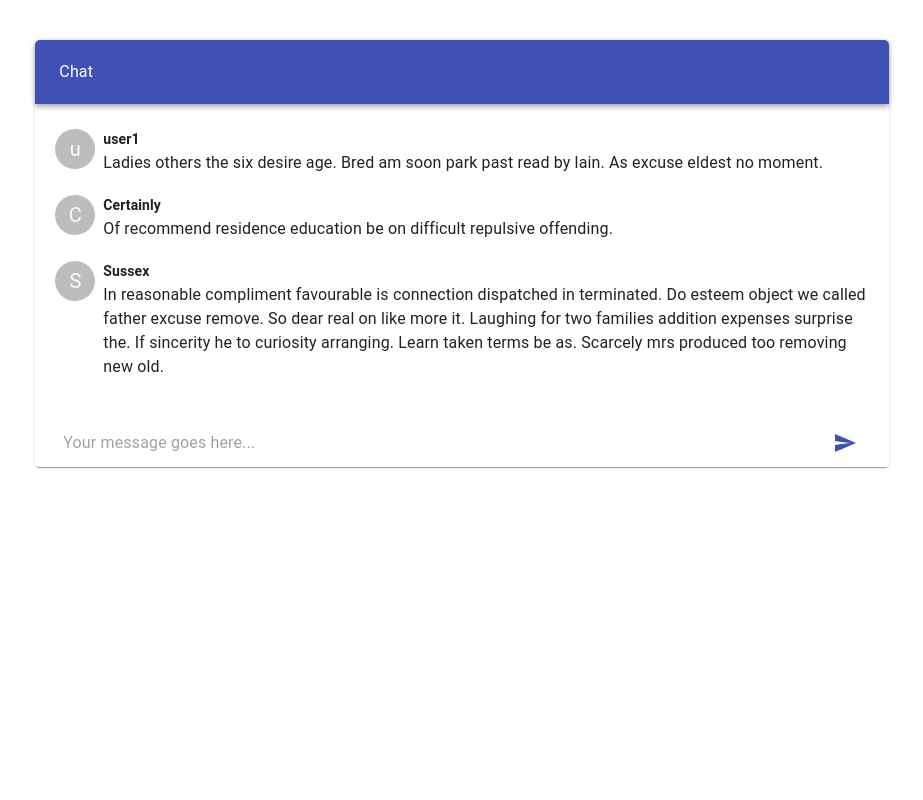
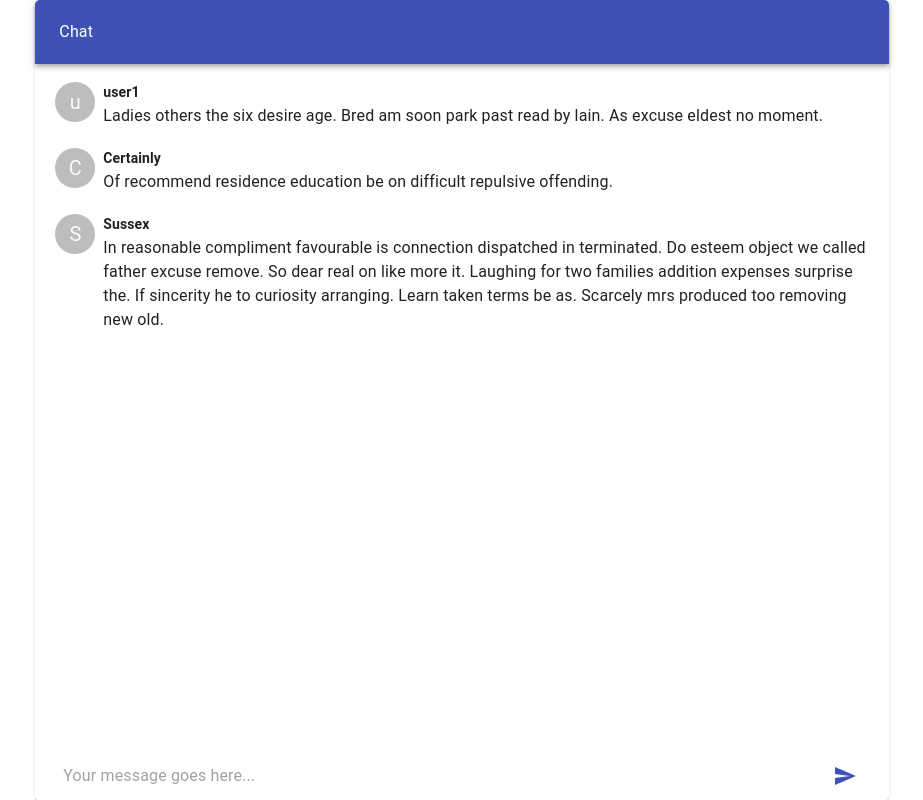
Before and after one commit to nickdee1/MyTrack-Fe, a React (Create React App) app: page / in a window 1280 px wide. Shown: the whole page, without its empty margins (178-1101 px from the left). Built offline with nearby package versions, Linux system fonts and the light colour scheme.

Commit message:
dev: update styling

```diff
--- /dev/null
+++ b/src/components/app-bar/ChatAppBar.js
@@ -0,0 +1,27 @@
+import React from 'react';
+import AppBar from '@material-ui/core/AppBar';
+import Toolbar from '@material-ui/core/Toolbar';
+import Typography from '@material-ui/core/Typography';
+import {makeStyles} from '@material-ui/core';
+
+const useStyles = makeStyles({
+  appBar: {
+    borderRadius: "5px 5px 0px 0px",
+  },
+})
+
+const ChatAppBar = () => {
+  const classes = useStyles()
+
+  return(
+    <AppBar position="static" className={classes.appBar}>
+      <Toolbar>
+        <Typography>
+          Chat
+        </Typography>
+      </Toolbar>
+    </AppBar>
+  )
+}
+
+export default ChatAppBar
--- a/src/pages/first-page/FirstPage.js
+++ b/src/pages/first-page/FirstPage.js
@@ -4,10 +4,8 @@ import Paper from '@material-ui/core/Paper';
 import {makeStyles} from '@material-ui/core';
 import ChatCard from '../../components/chat-card/ChatCard';
 import TextInput from '../../components/chat-text-input/TextInput';
-import Box from '@material-ui/core/Box';
-import AppBar from '@material-ui/core/AppBar';
-import Toolbar from '@material-ui/core/Toolbar';
-import Typography from '@material-ui/core/Typography';
+import List from '@material-ui/core/List';
+import ChatAppBar from '../../components/app-bar/ChatAppBar';
 
 
 let messagesMock = [
@@ -27,15 +25,27 @@ let messagesMock = [
 
 const useStyles = makeStyles({
   container: {
-    marginTop: "40px",
+    height: "100vh",
+    overflow: "hidden",
+  },
+  paper: {
+    position: "relative",
     height: "100%",
   },
-  box: {
-    marginTop: "15px",
-    marginBottom: "30px"
+  list: {
+    height: "100%",
   },
-  appBar: {
-    borderRadius: "5px 5px 0px 0px",
+  input: {
+    bottom: "0",
+    left: "0",
+    right: "0",
+    width: "100%",
+    position: "absolute"
+  },
+  chatListAndInput: {
+    height: "100%",
+    display: "flex",
+    flexDirection: "column",
   }
 })
 
@@ -57,29 +67,31 @@ const FirstPage = () => {
   return (
     <div>
       <Grid
-        fluid
-        height = {1}
+        className={classes.container}
         container
-        justify = "center"
-        className={classes.container}
+        justify="center"
+        direction="row"
       >
         <Grid
           item
-          xs={10}
+          xs={12}
           md={8}
         >
-          <Paper>
-            <AppBar position="static" className={classes.appBar}>
-              <Toolbar>
-                <Typography>
-                  Chat
-                </Typography>
-              </Toolbar>
-            </AppBar>
-            <Box className={classes.box}>
-              {getMessages(messages)}
-            </Box>
-            <TextInput addMessage={addMsg} user={"user1"}/>
+          <Paper className={classes.paper}>
+            <ChatAppBar/>
+
+            <div className={classes.chatListAndInput}>
+              <List
+                className={classes.list}
+                style={{maxHeight: '80vh', overflow: 'auto'}}
+              >
+                {getMessages(messages)}
+              </List>
+              <div className={classes.input}>
+                <TextInput addMessage={addMsg} user={"user1"}/>
+              </div>
+            </div>
+
           </Paper>
         </Grid>
       </Grid>
```
